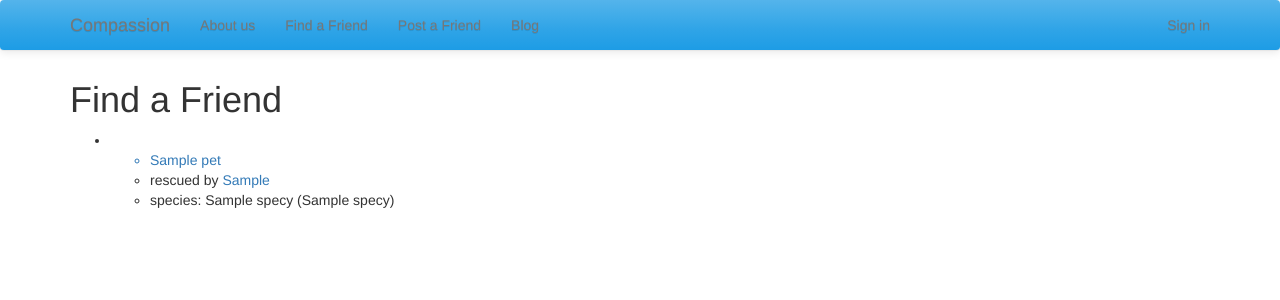
After one commit to badrihippo/compassion.sssnet.tk, a Flask app: template compassion/templates/pets/pet_list.htm in a window 1280 px wide. The commit adds this page. Shown: the top 300 px of the page. Run offline with Flask 2, Linux system fonts and the light colour scheme; the template is opened without the code that fills it: most values are stand-ins (such as "Sample title", 1, 10 or a date in 2020); some libraries are stand-ins or nearby versions.

Commit message:
Create basic "Find a Friend" page (no search facility yet)
Currently, this just lists out all the pets. Features like editing
the query according to search terms, pagination, etc. still need to
be added.

```diff
--- a/compassion/templates/base.html
+++ b/compassion/templates/base.html
@@ -106,7 +106,7 @@
                 <a href="{# url 'site-about' #}">About us</a>
               </li>
               <li>
-                <a href="{# url 'rescue-browse' #}">Find a Friend</a>
+                <a href="{{ url_for('pet_list') }}">Find a Friend</a>
               </li>
               <li>
                 <a href="{{ url_for('pet_add') }}">Post a Friend</a>
--- /dev/null
+++ b/compassion/templates/pets/pet_list.htm
@@ -0,0 +1,16 @@
+{% extends 'base.html' %}
+{% block title %}Find a Friend | Compassion{% endblock %}
+{% block content %}
+<h1>Find a Friend</h1>
+<ul>
+  {% for pet in pets %}
+  <li>
+    <ul>
+      <a href="{{ url_for('pet_profile', petid=pet.id) }}"><li>{{ pet.name }}</li></a>
+      <li>rescued by <a href="{{ url_for('user_profile', username=pet.rescuer.username) }}">{{ pet.rescuer.first_name }}</a></li>
+      <li>species: {{ pet.species.name }} ({{ pet.species.scientific_name }})</li>
+    </ul>
+  </li>
+  {% endfor %}
+</ul>
+{% endblock %}
--- a/compassion/views.py
+++ b/compassion/views.py
@@ -75,6 +75,11 @@ def pet_profile(petid):
         abort(404)
     return render_template('pets/pet_profile.htm', pet=p)
 
+@app.route('/p/list')
+def pet_list():
+    pets = Pet.objects()
+    return render_template('pets/pet_list.htm', pets=pets)
+
 # TODO: Use model_form to make it DRY
 
 class NewPetForm(Form):
```
